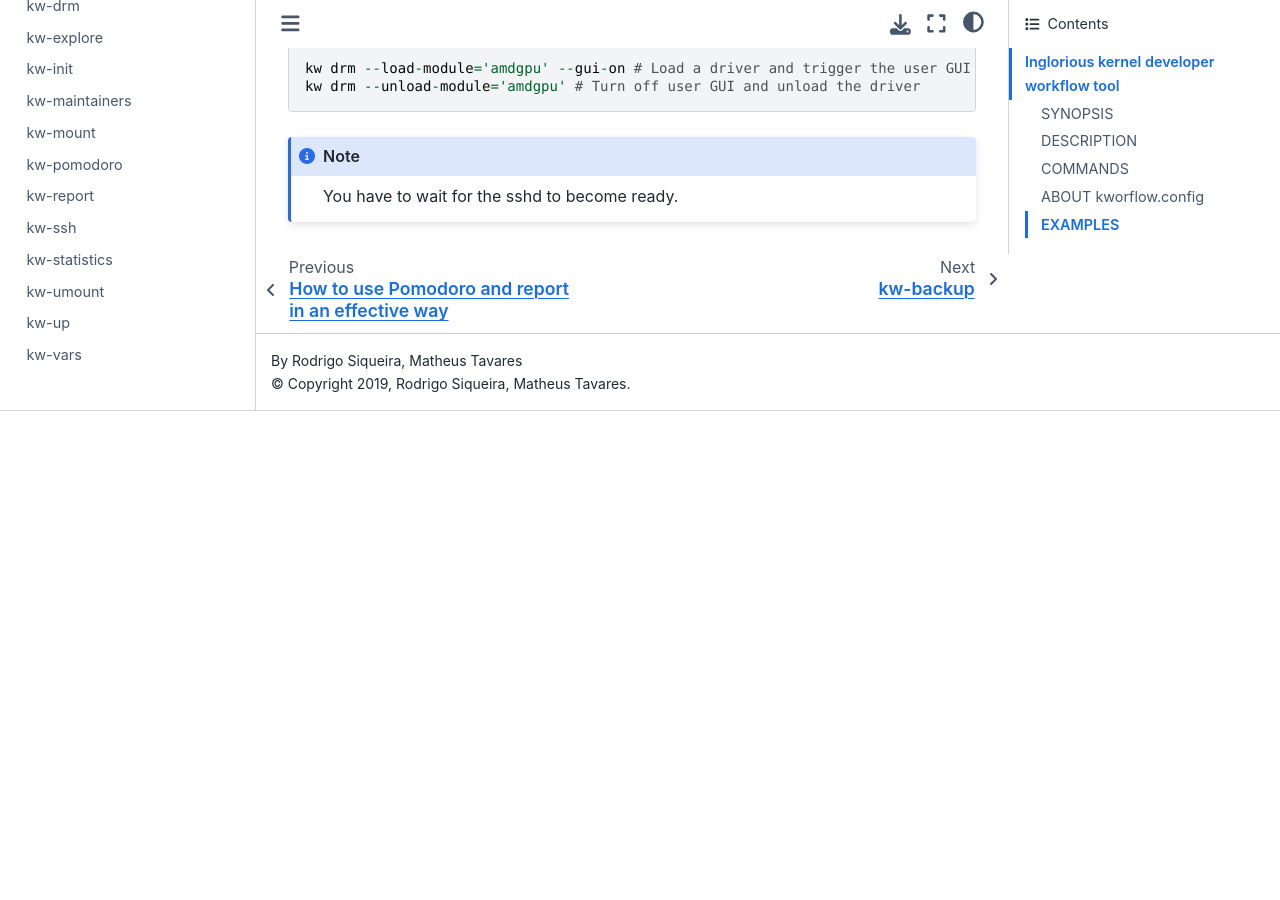
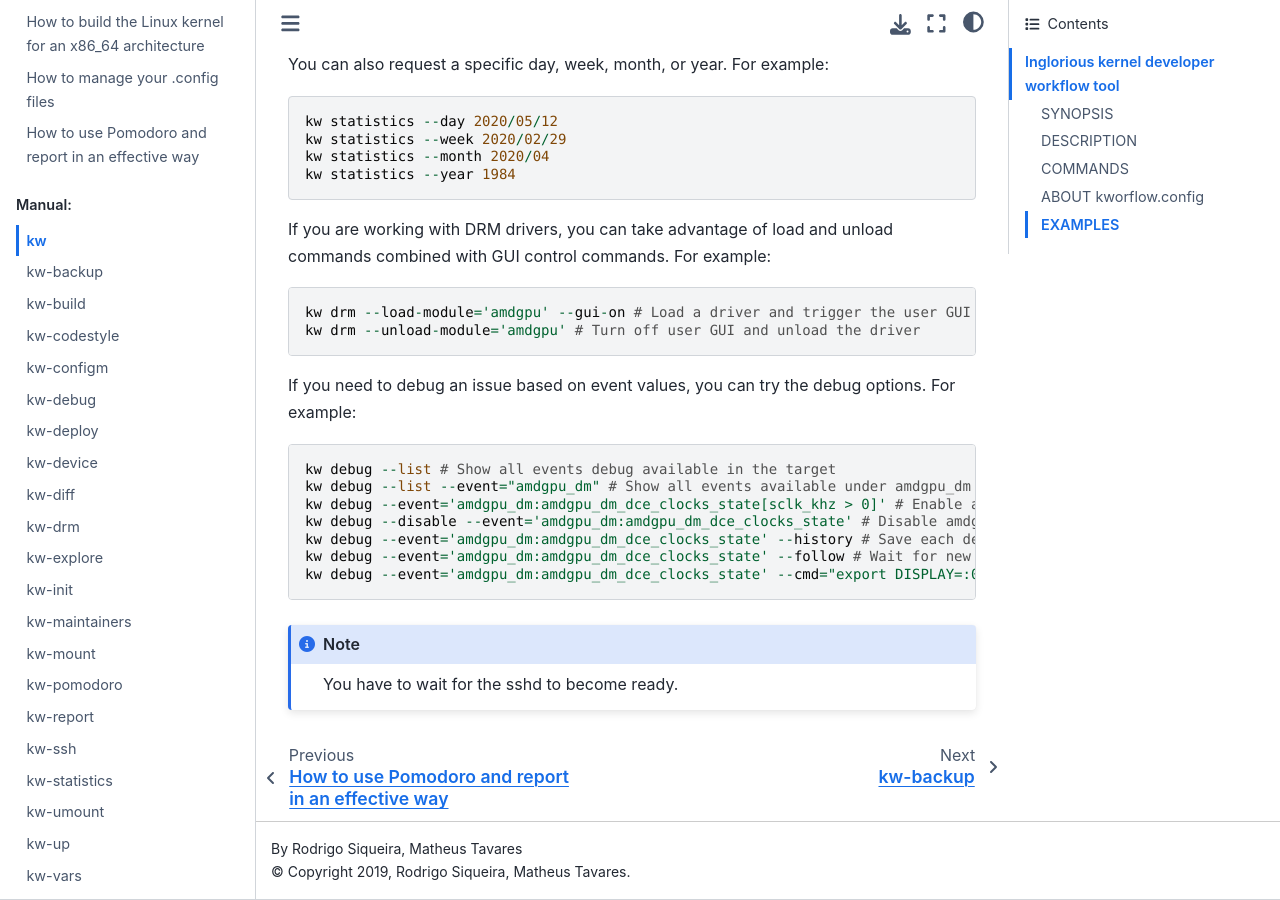
Before and after one commit to kworkflow/kworkflow, a Sphinx documentation site: the page built from documentation/man/kw.rst, in a window 1280 px wide and 900 px high, scrolled down 7910 px. Built offline with Sphinx 7.4.7 and the Sphinx Book theme 1.1.4, drawn with Linux system fonts in a browser that asks for light colours; before the commit the page ends 8321 px from its top, so only the background shows below that; some of the changed text lies outside the part shown.

Commit message:
src: debug: Add event debug
This commit introduces kw support for handling trace events; since we
did not have anything similar to that, this commit is also responsible
for creating the basic design for the debug functionality.

Changes since V2 (Rubens):
- Minor fixes in the documentation
- Update code style

Changes since V1 (Rubens):
- Use new documentation approach
- Minor fixes

Signed-off-by: Rodrigo Siqueira <rodrigosiqueiramelo@gmail.com>

```diff
--- a/documentation/conf.py
+++ b/documentation/conf.py
@@ -159,6 +159,7 @@
     ('man/features/build', 'build', 'build the kernel', [author], 1),
     ('man/features/codestyle', 'codestyle', 'checkpatch wrapper', [author], 1),
     ('man/features/configm', 'configm', 'config manager', [author], 1),
+    ('man/features/debug', 'debug', 'kernel debug', [author], 1),
     ('man/features/deploy', 'deploy', 'deploy the kernel', [author], 1),
     ('man/features/device', 'device', 'hardware information', [author], 1),
     ('man/features/diff', 'diff', 'useful diff wrapper', [author], 1),
--- a/documentation/man/kw.rst
+++ b/documentation/man/kw.rst
@@ -79,6 +79,15 @@
 only support drm.
 
   :ref:`kw-drm<drm-doc>`
+
+COMMAND TO DEBUG THE LINUX KERNEL
+---------------------------------
+
+Linux kernel provides multiple mechanisms for debugging; in particular, kw
+tries to simplify the debug process for three of them: events, ftrace, and
+dmesg. All the debug options are intended to support remote and local targets.
+
+  :ref:`kw-debug<debug-doc>`
 
 OTHER COMMANDS
 --------------
@@ -301,5 +310,16 @@
   kw drm --load-module='amdgpu' --gui-on # Load a driver and trigger the user GUI
   kw drm --unload-module='amdgpu' # Turn off user GUI and unload the driver
 
+If you need to debug an issue based on event values, you can try the debug
+options. For example::
+
+  kw debug --list # Show all events debug available in the target
+  kw debug --list --event="amdgpu_dm" # Show all events available under amdgpu_dm
+  kw debug --event='amdgpu_dm:amdgpu_dm_dce_clocks_state[sclk_khz > 0]' # Enable amdgpu_dm_dce_clocks_state event and filter by sclk_khz > 0
+  kw debug --disable --event='amdgpu_dm:amdgpu_dm_dce_clocks_state' # Disable amdgpu_dm_dce_clocks_state events
+  kw debug --event='amdgpu_dm:amdgpu_dm_dce_clocks_state' --history # Save each debug in a separated set of files
+  kw debug --event='amdgpu_dm:amdgpu_dm_dce_clocks_state' --follow # Wait for new event message
+  kw debug --event='amdgpu_dm:amdgpu_dm_dce_clocks_state' --cmd="export DISPLAY=:0.0 && xrandr --props" # Enable amdgpu_dm_dce_clocks_state, run "export DISPLAY=:0.0 && xrandr --props", collect logs, and disable events
+
 .. note::
    You have to wait for the sshd to become ready.
```
Also changed, not shown: documentation/man/features/debug.rst (added, +105 -0 lines), 6 other files.
